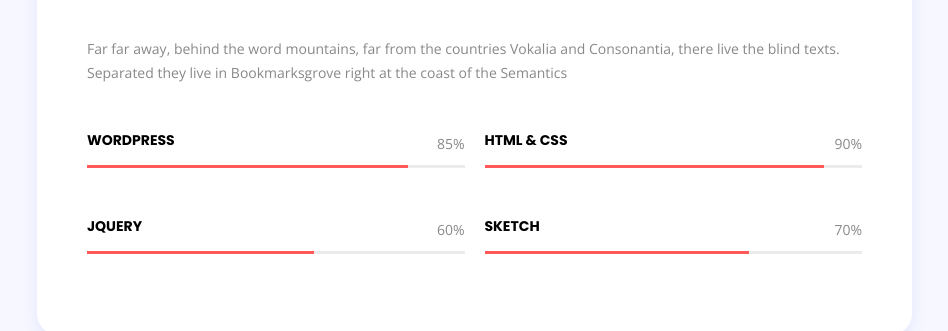
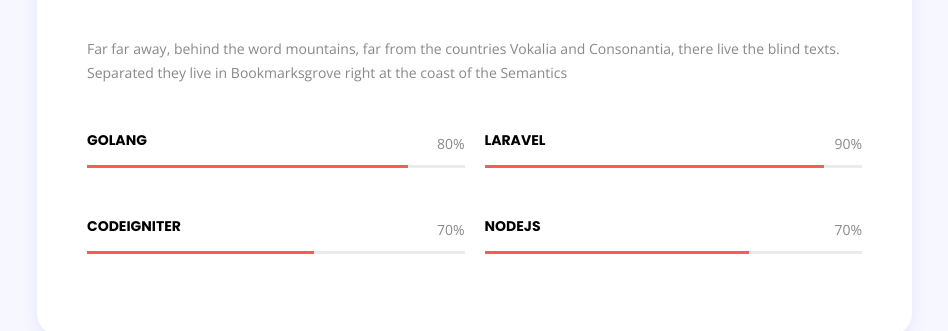
Before and after one commit to asuroh/asuroh.github.io, a plain HTML site: page index.html in a window 1280 px wide. Shown: the part 1480-1811 px from the top of the page, without its empty margins (313-1261 px from the left). Drawn offline with nearby package versions, Linux system fonts and the light colour scheme.

Commit message:
perbaikan skils

```diff
--- a/index.html
+++ b/index.html
@@ -209,9 +209,7 @@
                   </p>
                 </div>
               </div>
-              <a
-                href="./Profile.pdf"
-                class="btn btn-default mr-3"
+              <a href="./Profile.pdf" class="btn btn-default mr-3"
                 ><i class="icon-cloud-download"></i>Download CV</a
               >
               <a href="#" class="btn btn-alt mt-2 mt-md-0 mt-xs-2"
@@ -237,8 +235,8 @@
               <!-- skill item -->
               <div class="skill-item">
                 <div class="skill-info clearfix">
-                  <h4 class="float-left mb-3 mt-0">WordPress</h4>
-                  <span class="float-right">85%</span>
+                  <h4 class="float-left mb-3 mt-0">Golang</h4>
+                  <span class="float-right">80%</span>
                 </div>
                 <div class="progress">
                   <div
@@ -257,7 +255,7 @@
               <!-- skill item -->
               <div class="skill-item">
                 <div class="skill-info clearfix">
-                  <h4 class="float-left mb-3 mt-0">HTML & CSS</h4>
+                  <h4 class="float-left mb-3 mt-0">Laravel</h4>
                   <span class="float-right">90%</span>
                 </div>
                 <div class="progress">
@@ -277,8 +275,8 @@
               <!-- skill item -->
               <div class="skill-item">
                 <div class="skill-info clearfix">
-                  <h4 class="float-left mb-3 mt-0">jQuery</h4>
-                  <span class="float-right">60%</span>
+                  <h4 class="float-left mb-3 mt-0">Codeigniter</h4>
+                  <span class="float-right">70%</span>
                 </div>
                 <div class="progress">
                   <div
@@ -297,7 +295,7 @@
               <!-- skill item -->
               <div class="skill-item">
                 <div class="skill-info clearfix">
-                  <h4 class="float-left mb-3 mt-0">Sketch</h4>
+                  <h4 class="float-left mb-3 mt-0">NodeJs</h4>
                   <span class="float-right">70%</span>
                 </div>
                 <div class="progress">
```
